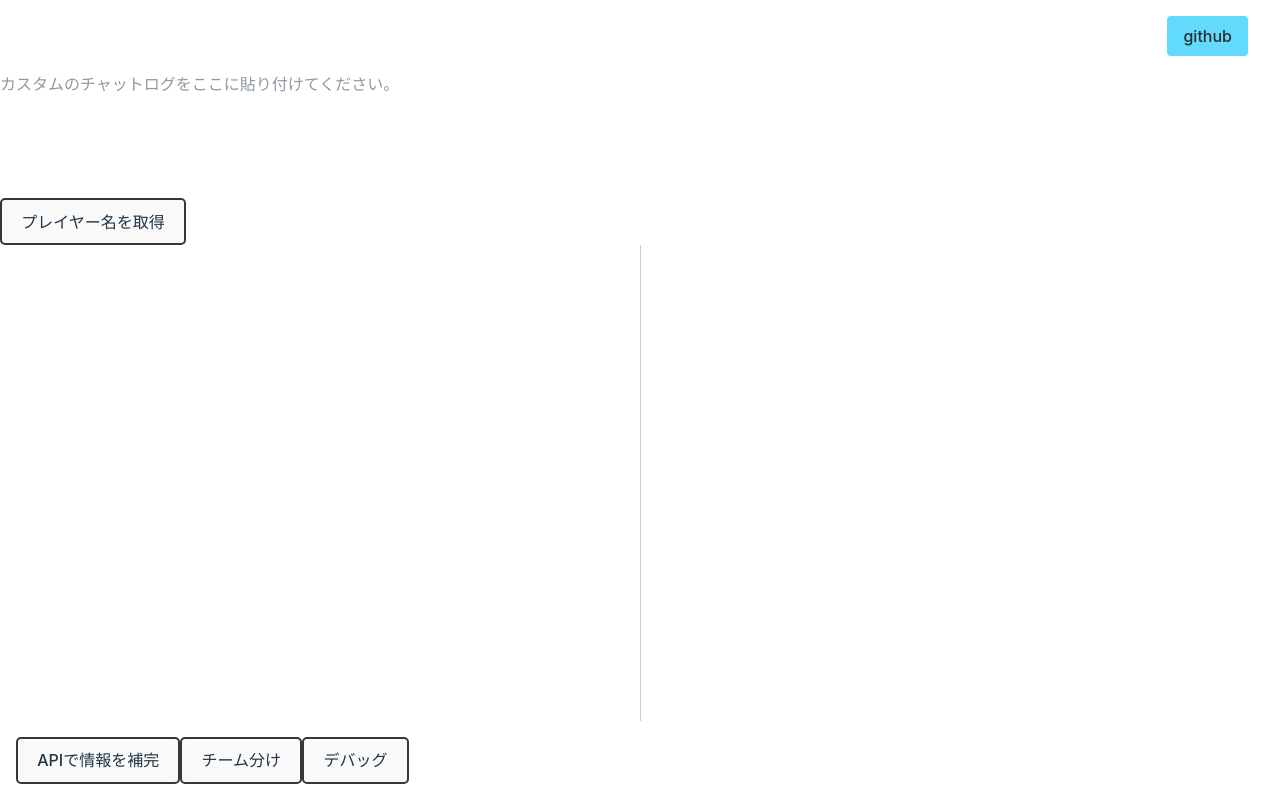
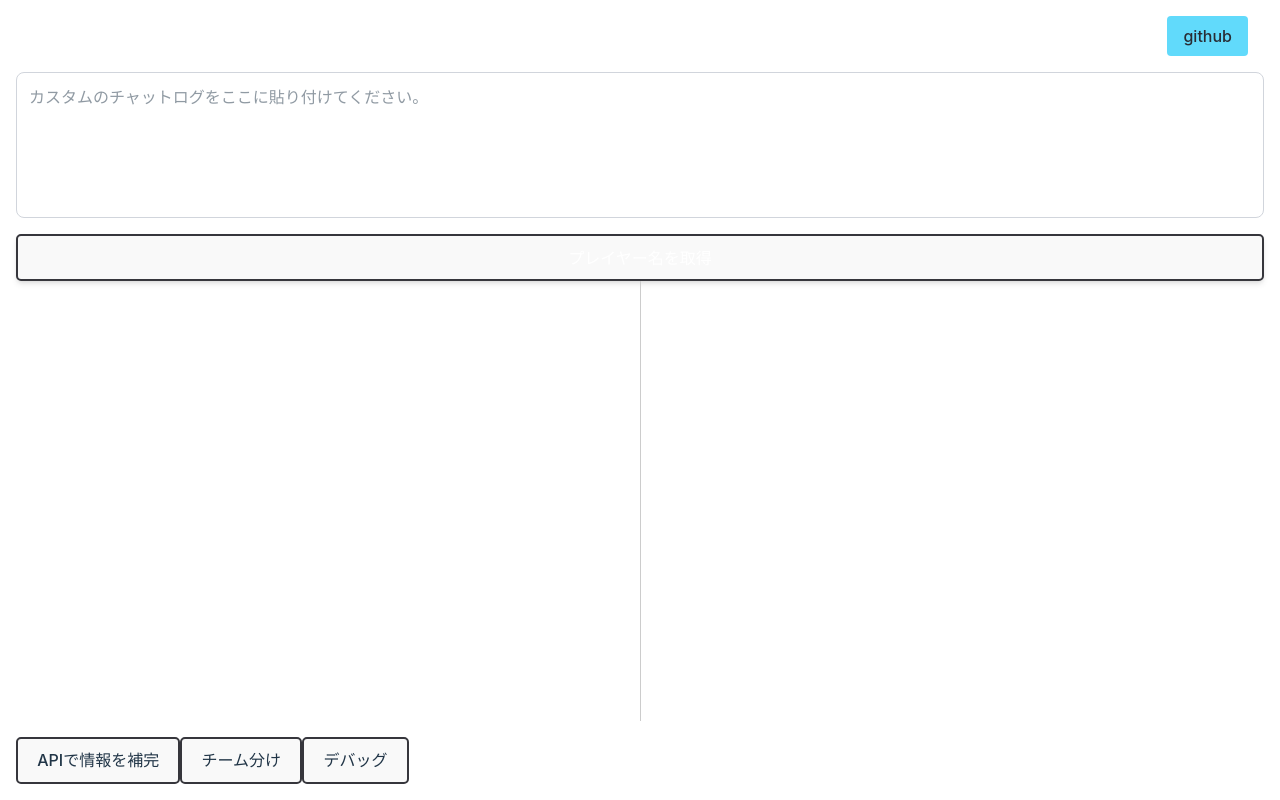
Before and after one commit to icvt408/lol-teamdivider, a React (Vite) app: page / in a window 1280 px wide. Built offline with nearby package versions, Linux system fonts and the light colour scheme.

Commit message:
tailwindcssに対応

```diff
--- a/src/components/ChatInputForm.css
+++ /dev/null
@@ -1,9 +0,0 @@
-#wrap {
-    display: flex;
-}
-
-textarea {
-    resize: none;
-    width: 100vw;
-    box-sizing: border-box;
-}
--- a/src/components/ChatInputForm.jsx
+++ b/src/components/ChatInputForm.jsx
@@ -1,5 +1,4 @@
 import { useState } from "react";
-import "./ChatInputForm.css";
 
 const ChatInputForm = ({ onPlayersExtracted }) => {
 
@@ -34,17 +33,33 @@ const ChatInputForm = ({ onPlayersExtracted }) => {
 
 
     return (
-        <div class="wrap">
-            <div>
+        <div className={`flex flex-col px-4`}>
+            <div className={`flex`}>
                 <textarea
+                    id="text-area"
                     value={chatLog}
                     onChange={(e) => setChatLog(e.target.value)}
                     placeholder="カスタムのチャットログをここに貼り付けてください。"
-                    rows={5} />
+                    rows={5}
+                    className={`
+                        grow
+                        border border-gray-300
+                        resize-none
+                        rounded-lg p-3
+                        `}
+                />
             </div>
 
-            <div>
-                <button onClick={extractRiotIds}>プレイヤー名を取得</button>
+            <div className={`flex pt-4`}>
+                <button onClick={extractRiotIds}
+                    className={`
+                        grow
+                        px-4
+                        text-white
+                        rounded-full shadow-md hover:bg-[#1a4c90]
+                        transition duration-200
+                        `}
+                >プレイヤー名を取得</button>
             </div>
 
         </div>
```
